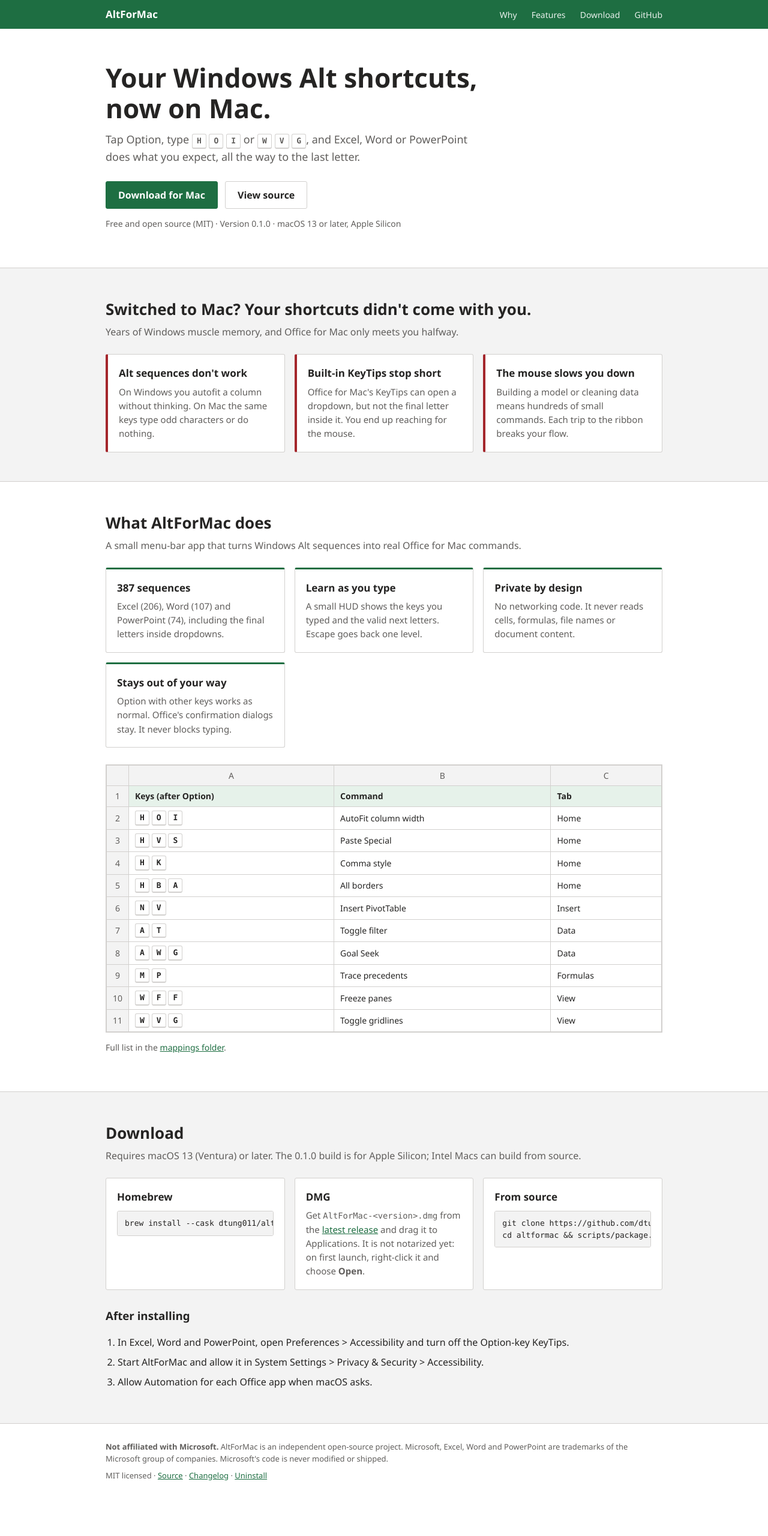
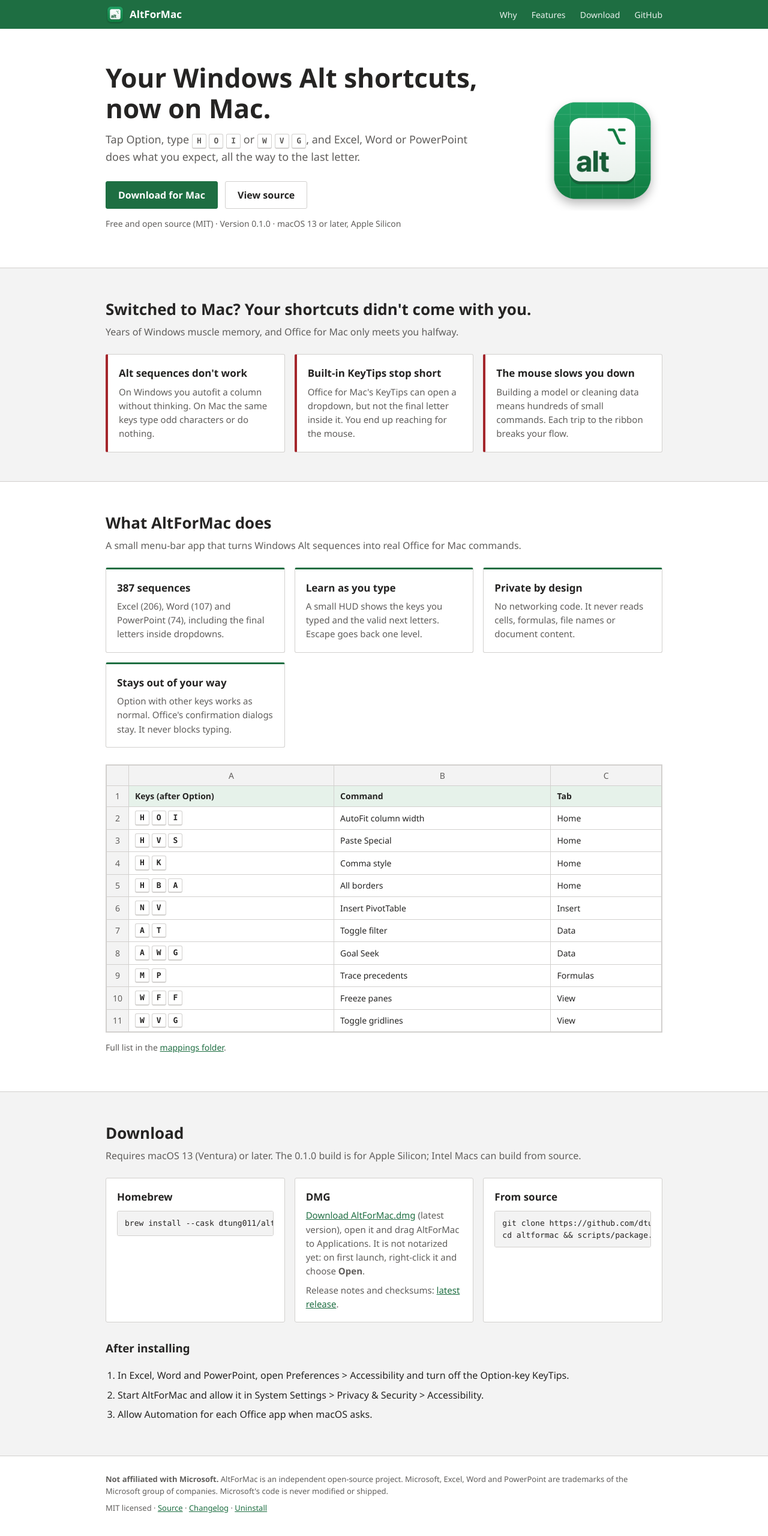
Before and after one commit to dtung011/altformac, a plain HTML site: page site/index.html in a window 1280 px wide. Shown: the whole page at 60% size. Before the commit the page ends 2517 px from the top, so only its background shows below. Drawn offline with Linux system fonts and the light colour scheme.

Commit message:
Point website download to the latest release DMG
Each release also gets AltForMac.dmg (same bytes, fixed name), so
releases/latest/download/AltForMac.dmg always serves the newest version.
Site shows the new logo in the title bar and hero.

Co-Authored-By: Claude Opus 5.5 <noreply@anthropic.com>

```diff
--- a/site/index.html
+++ b/site/index.html
@@ -6,6 +6,8 @@
 <title>AltForMac: Windows Alt shortcuts for Office on Mac</title>
 <meta name="description" content="Use the Windows Alt key sequences you already know (H O I, W V G, N V) in Excel, Word and PowerPoint for Mac. Free and open source.">
 <meta name="color-scheme" content="light dark">
+<link rel="icon" type="image/png" href="icon.png">
+<link rel="apple-touch-icon" href="icon.png">
 <style>
   :root {
     --bg: #ffffff;
@@ -46,7 +48,11 @@
   /* Title bar */
   .bar { background: var(--green); color: var(--on-green); }
   .bar .wrap { display: flex; align-items: center; justify-content: space-between; height: 48px; }
-  .bar .name { font-weight: 600; font-size: 17px; }
+  .bar .name { font-weight: 600; font-size: 17px; display: flex; align-items: center; gap: 8px; }
+  .bar .name img { width: 32px; height: 32px; }
+  .hero .wrap { display: flex; gap: 40px; align-items: center; justify-content: space-between; }
+  .hero-logo { width: 200px; height: 200px; flex: none; }
+  @media (max-width: 760px) { .hero-logo { display: none; } }
   .bar nav a { color: var(--on-green); text-decoration: none; font-size: 14px; margin-left: 20px; opacity: .9; }
   .bar nav a:hover { opacity: 1; text-decoration: underline; }
 
@@ -109,7 +115,7 @@
 
 <header class="bar">
   <div class="wrap">
-    <span class="name">AltForMac</span>
+    <span class="name"><img src="icon.png" alt="">AltForMac</span>
     <nav aria-label="Page">
       <a href="#why">Why</a>
       <a href="#features">Features</a>
@@ -122,11 +128,14 @@
 <main>
   <div class="hero">
     <div class="wrap">
+      <div>
       <h1>Your Windows Alt shortcuts,<br>now on Mac.</h1>
       <p class="lead">Tap Option, type <kbd>H</kbd> <kbd>O</kbd> <kbd>I</kbd> or <kbd>W</kbd> <kbd>V</kbd> <kbd>G</kbd>, and Excel, Word or PowerPoint does what you expect, all the way to the last letter.</p>
-      <a class="btn primary" href="https://github.com/dtung011/altformac/releases/latest">Download for Mac</a>
+      <a class="btn primary" href="https://github.com/dtung011/altformac/releases/latest/download/AltForMac.dmg">Download for Mac</a>
       <a class="btn" href="https://github.com/dtung011/altformac">View source</a>
       <p class="note">Free and open source (MIT) · Version 0.1.0 · macOS 13 or later, Apple Silicon</p>
+      </div>
+      <img class="hero-logo" src="icon.png" alt="AltForMac icon: an alt ⌥ key on a green grid">
     </div>
   </div>
 
@@ -207,7 +216,8 @@
         </div>
         <div class="box">
           <h3>DMG</h3>
-          <p>Get <code>AltForMac-&lt;version&gt;.dmg</code> from the <a href="https://github.com/dtung011/altformac/releases/latest">latest release</a> and drag it to Applications. It is not notarized yet: on first launch, right-click it and choose <strong>Open</strong>.</p>
+          <p><a href="https://github.com/dtung011/altformac/releases/latest/download/AltForMac.dmg">Download AltForMac.dmg</a> (latest version), open it and drag AltForMac to Applications. It is not notarized yet: on first launch, right-click it and choose <strong>Open</strong>.</p>
+          <p class="note" style="margin-top:8px">Release notes and checksums: <a href="https://github.com/dtung011/altformac/releases/latest">latest release</a>.</p>
         </div>
         <div class="box">
           <h3>From source</h3>
```
Also changed, not shown: 2 other files.
